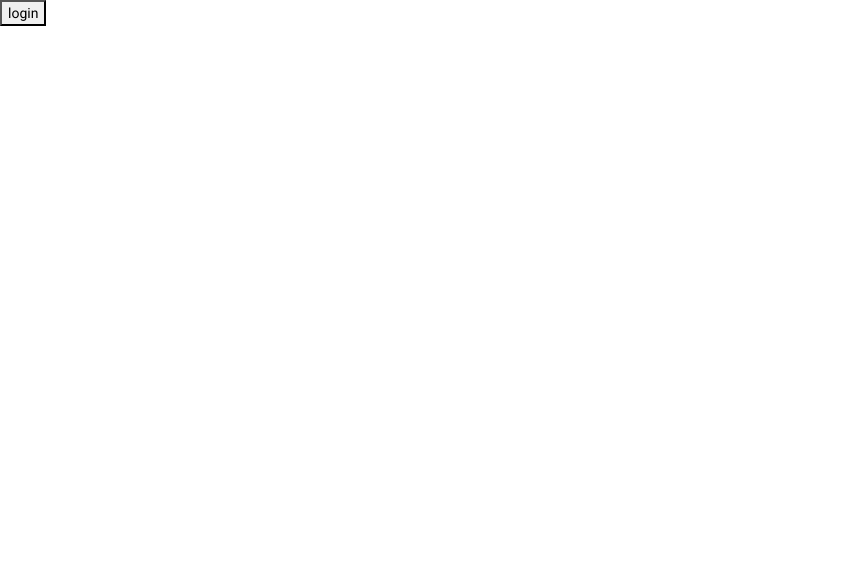
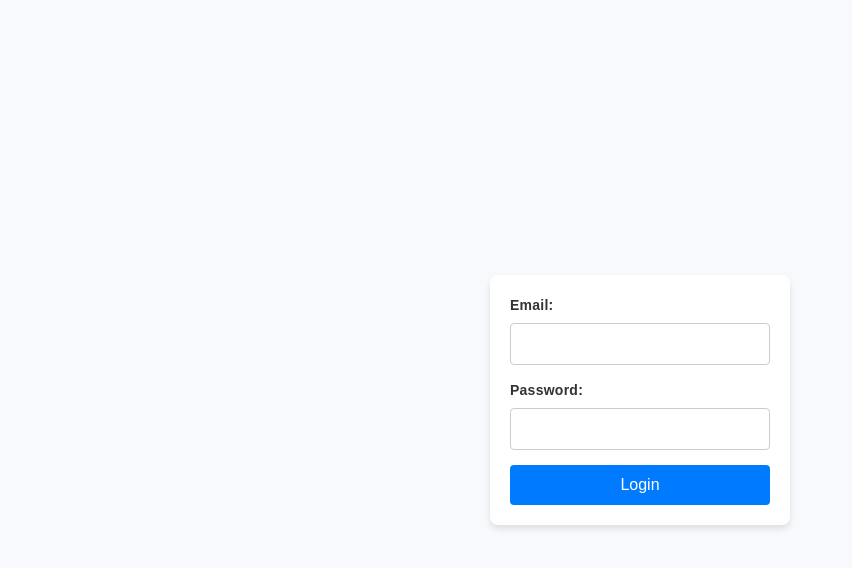
Before and after one commit to shivakishore123/my-app, an Angular app: page / in a window 1280 px wide. Shown: the top 568 px of the page, without its empty margins (0-852 px from the left). Built offline with nearby package versions, Linux system fonts and the light colour scheme.

Commit message:
login form completed

```diff
--- a/src/app/login/login.component.css
+++ b/src/app/login/login.component.css
@@ -0,0 +1,60 @@
+.parent {
+    display: flex;
+    justify-content: center; /* Center horizontally */
+    align-items: center; /* Center vertically */
+    min-height: 100vh; /* Full height of the viewport */
+    background-color: #f7f9fc; /* Light background color */
+    font-family: Arial, sans-serif;
+  }
+
+  /* Form styling */
+  form {
+    background: #fff; /* White background for the form */
+    padding: 20px; /* Padding inside the form */
+    border-radius: 8px; /* Rounded corners */
+    box-shadow: 0 4px 6px rgba(0, 0, 0, 0.1); /* Soft shadow */
+    width: 300px; /* Fixed width for the form */
+  }
+
+  /* Label styling */
+  form label {
+    display: block; /* Stack labels above inputs */
+    margin-bottom: 8px; /* Space between label and input */
+    font-weight: bold; /* Bold text */
+    color: #333; /* Darker text color */
+  }
+
+  /* Input field styling */
+  form input {
+    width: 100%; /* Full width input fields */
+    padding: 10px; /* Padding inside input fields */
+    margin-bottom: 15px; /* Space below each input */
+    border: 1px solid #ccc; /* Light gray border */
+    border-radius: 4px; /* Rounded corners */
+    font-size: 14px; /* Slightly larger text */
+  }
+
+  /* Input hover and focus states */
+  form input:focus {
+    border-color: #007bff; /* Blue border on focus */
+    outline: none; /* Remove default outline */
+    box-shadow: 0 0 4px rgba(0, 123, 255, 0.5); /* Subtle glow effect */
+  }
+
+  /* Button styling */
+  form button {
+    width: 100%; /* Full width button */
+    padding: 10px; /* Padding inside the button */
+    background-color: #007bff; /* Primary blue background */
+    color: white; /* White text color */
+    border: none; /* Remove borders */
+    border-radius: 4px; /* Rounded corners */
+    font-size: 16px; /* Larger font size */
+    cursor: pointer; /* Pointer cursor on hover */
+    transition: background-color 0.3s ease; /* Smooth hover transition */
+  }
+
+  /* Button hover state */
+  form button:hover {
+    background-color: #0056b3; /* Darker blue on hover */
+  }
--- a/src/app/login/login.component.html
+++ b/src/app/login/login.component.html
@@ -1 +1,13 @@
-<button routerLink="/dashboard">login</button>
+<div class="parent">
+    <form [formGroup]="loginForm">
+        <label for="">Email:</label>
+        <input type="email" formControlName="email">
+        <br>
+
+        <label for="">Password:</label>
+        <input type="password" formControlName="password">
+        <br>
+
+        <button (click)="login()">Login</button>
+    </form>
+</div>
--- a/src/app/login/login.component.ts
+++ b/src/app/login/login.component.ts
@@ -1,4 +1,5 @@
 import { Component } from '@angular/core';
+import { FormControl , FormGroup } from '@angular/forms';
 
 @Component({
   selector: 'app-login',
@@ -7,4 +8,11 @@ import { Component } from '@angular/core';
 })
 export class LoginComponent {
 
+  public loginForm:FormGroup = new FormGroup({
+    email: new FormControl(),
+    password: new FormControl(),
+  })
+  login(){
+    console.log(this.loginForm);
+  }
 }
```
